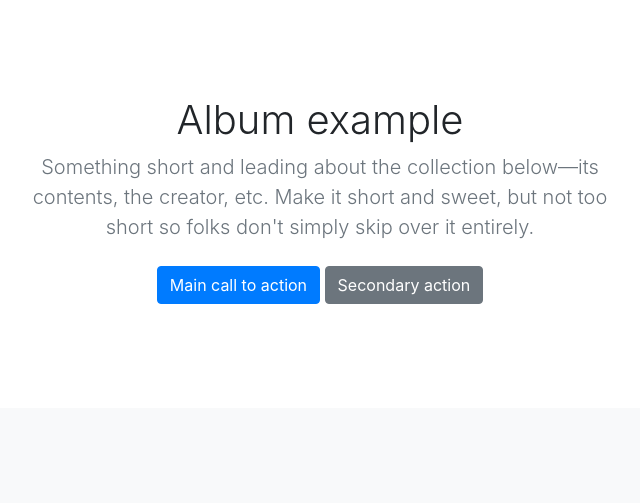
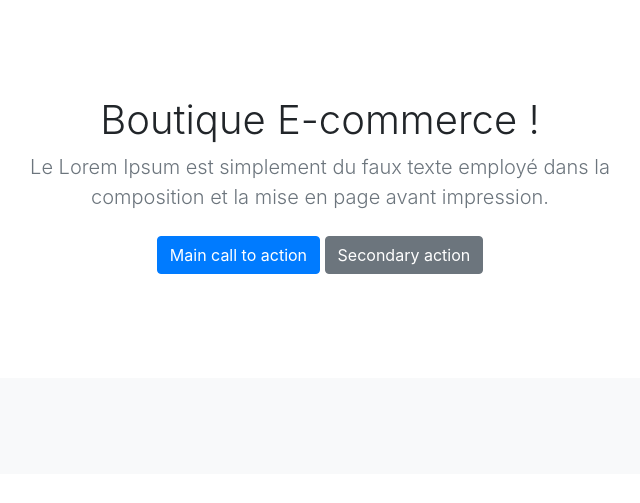
Before and after one commit to mikayilsrt/panierPHP, a PHP site: page /App/Views/home/index.view.php in a window 1280 px wide. Shown: the part 56-559 px from the top of the page, without its empty margins (320-960 px from the left). Run offline with PHP 8.4, Linux system fonts and the light colour scheme; the template is opened without the code that fills it, so the values that code supplies are empty; some libraries are stand-ins or nearby versions.

Commit message:
Modified the view and root

```diff
--- a/App/Views/home/index.view.php
+++ b/App/Views/home/index.view.php
@@ -25,7 +25,7 @@
                     </ul>
                     <ul class="navbar-nav ml-auto">
                         <li class="nav-item">
-                            <a href="#" class="nav-link"><i class="fas fa-shopping-cart"></i> Panier</a>
+                            <a href="?page=panier" class="nav-link"><i class="fas fa-shopping-cart"></i> Panier</a>
                         </li>
                     </ul>
                 </div>
@@ -34,8 +34,8 @@
         <main role="main">
             <section class="jumbotron text-center">
                 <div class="container">
-                    <h1 class="jumbotron-heading">Album example</h1>
-                    <p class="lead text-muted">Something short and leading about the collection below—its contents, the creator, etc. Make it short and sweet, but not too short so folks don't simply skip over it entirely.</p>
+                    <h1 class="jumbotron-heading">Boutique E-commerce !</h1>
+                    <p class="lead text-muted">Le Lorem Ipsum est simplement du faux texte employé dans la composition et la mise en page avant impression.</p>
                     <p>
                         <a href="#" class="btn btn-primary my-2">Main call to action</a>
                         <a href="#" class="btn btn-secondary my-2">Secondary action</a>
--- a/App/Views/panier/index.view.php
+++ b/App/Views/panier/index.view.php
@@ -25,7 +25,7 @@
                     </ul>
                     <ul class="navbar-nav ml-auto">
                         <li class="nav-item">
-                            <a href="#" class="nav-link"><i class="fas fa-shopping-cart"></i> Panier</a>
+                            <a href="?page=panier" class="nav-link"><i class="fas fa-shopping-cart"></i> Panier</a>
                         </li>
                     </ul>
                 </div>
--- a/App/Views/products/index.view.php
+++ b/App/Views/products/index.view.php
@@ -25,7 +25,7 @@
                     </ul>
                     <ul class="navbar-nav ml-auto">
                         <li class="nav-item">
-                            <a href="#" class="nav-link"><i class="fas fa-shopping-cart"></i> Panier</a>
+                            <a href="?page=panier" class="nav-link"><i class="fas fa-shopping-cart"></i> Panier</a>
                         </li>
                     </ul>
                 </div>
--- a/index.php
+++ b/index.php
@@ -34,7 +34,7 @@ if(!empty($page) || $page == "home") {
             $panierController->getPanier();
             break;
         default:
-            die("ERROR 404! root");
+            header("HTTP/1.0 404 Not Found");
     endswitch;
 
 } else {
```
